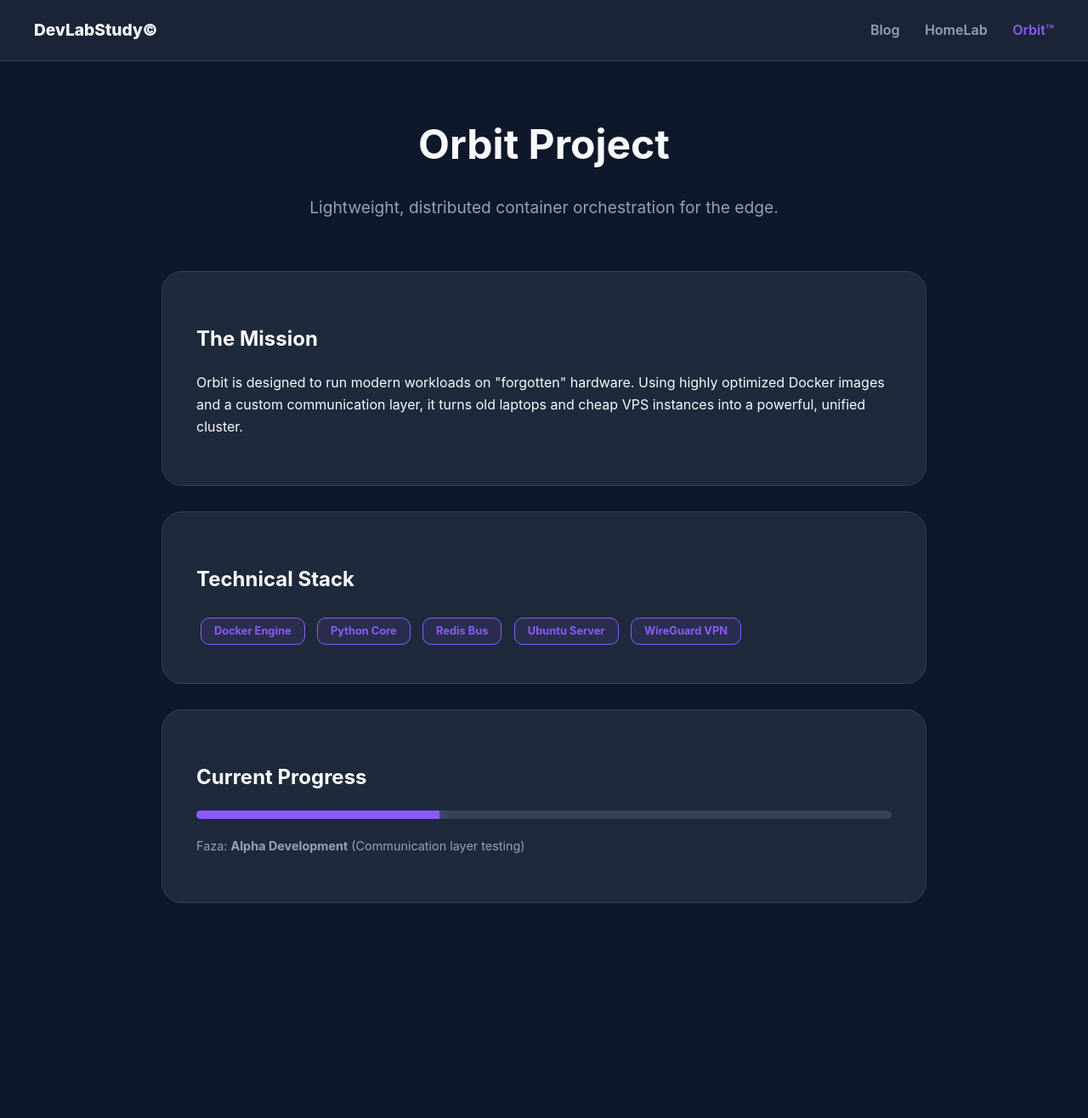
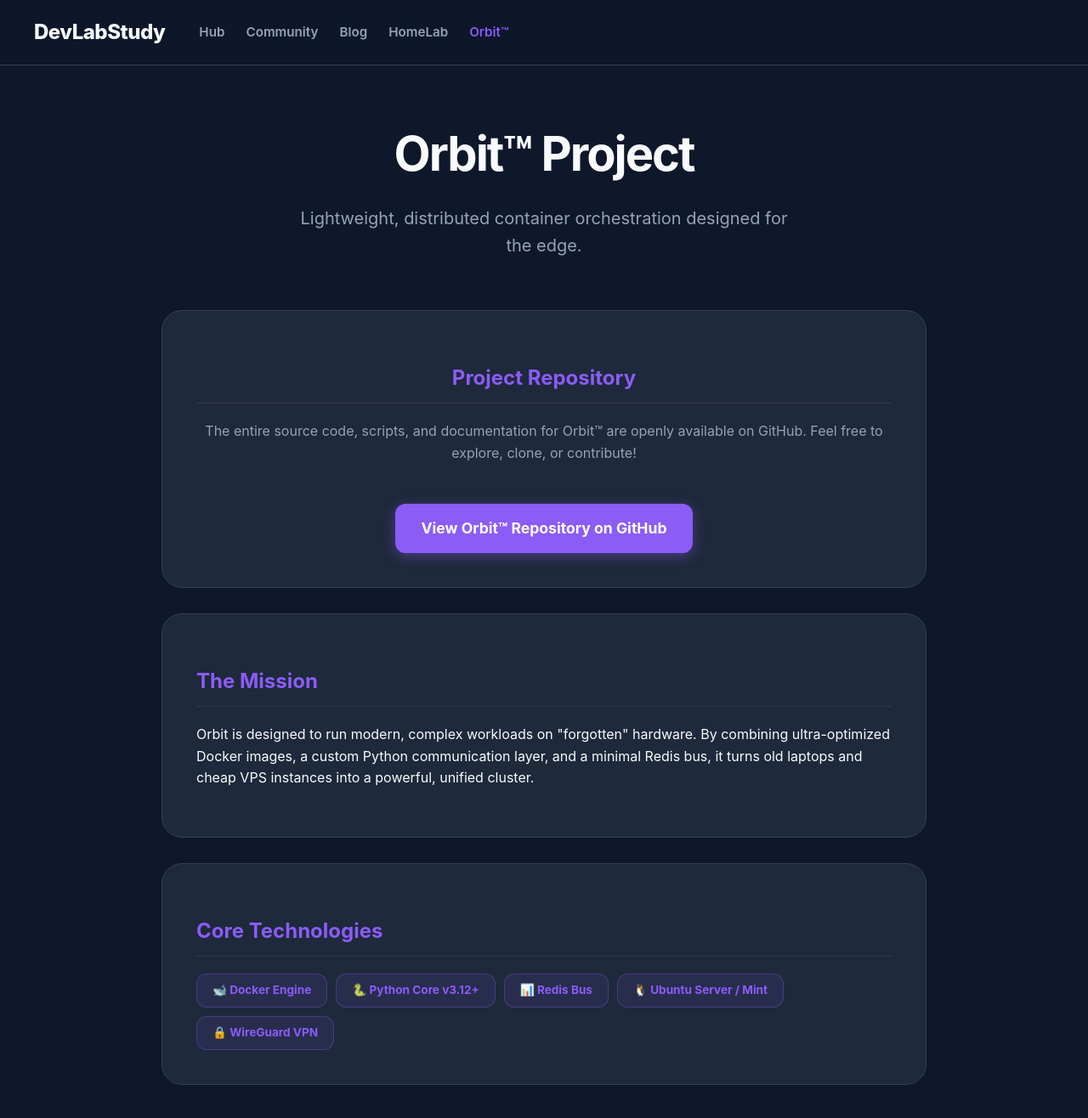
Before and after one commit to TobiMessi/TobiMessi.github.io, a Jekyll site: the page orbit.html, which Jekyll copies as it is, in a window 1280 px wide and 1337 px high. Shown: the top 1316 px of the window at 85% size. Built offline with Jekyll 4.4.1, drawn with Linux system fonts in a browser that asks for light colours.

Commit message:
Refactor navbar and update project descriptions

```diff
--- a/orbit.html
+++ b/orbit.html
@@ -7,62 +7,91 @@
     <link rel="icon" type="image/png" href="/qr-code.png">
     <style>
         :root {
-            --bg-body: #0f172a; --bg-card: #1e293b; --accent-purple: #8b5cf6;
+            --bg-body: #0f172a; --bg-nav: rgba(15, 23, 42, 0.85); --bg-card: #1e293b;
             --text-main: #f8fafc; --text-muted: #94a3b8; --border-color: #334155;
+            --accent-purple: #8b5cf6; --accent-blue: #3b82f6;
         }
         body { font-family: 'Inter', sans-serif; background: var(--bg-body); color: var(--text-main); margin: 0; line-height: 1.6; }
-        .navbar { padding: 20px 40px; display: flex; justify-content: space-between; align-items: center; border-bottom: 1px solid var(--border-color); background: rgba(30, 41, 59, 0.8); backdrop-filter: blur(10px); position: sticky; top: 0; z-index: 100; }
-        .nav-brand { font-weight: 800; text-decoration: none; color: var(--text-main); font-size: 1.2rem; }
-        .nav-links a { margin-left: 25px; text-decoration: none; color: var(--text-muted); font-weight: 600; transition: 0.3s; }
-        .nav-links a:hover { color: var(--accent-purple); }
+
+        /* --- UNIWERSALNY NAVBAR --- */
+        .navbar { background: var(--bg-nav); backdrop-filter: blur(12px); border-bottom: 1px solid var(--border-color); padding: 15px 40px; display: flex; align-items: center; position: sticky; top: 0; z-index: 100; }
+        .nav-brand { font-size: 1.5rem; font-weight: 800; text-decoration: none; color: var(--text-main); letter-spacing: -0.5px; margin-right: 40px; }
+        .nav-center { display: flex; gap: 25px; align-items: center; }
+        .nav-center a { text-decoration: none; color: var(--text-muted); font-weight: 600; font-size: 0.95rem; transition: color 0.3s; }
+        .nav-center a:hover, .nav-center a.active { color: var(--accent-purple); }
+
+        .dropdown { position: relative; display: inline-block; padding: 10px 0; }
+        .dropbtn { color: var(--text-muted); font-weight: 600; font-size: 0.95rem; transition: 0.3s; cursor: pointer; }
+        .dropdown:hover .dropbtn { color: var(--accent-purple); }
+        .dropdown-content { display: none; position: absolute; left: 0; top: 100%; background-color: var(--bg-card); min-width: 180px; box-shadow: 0 10px 30px rgba(0,0,0,0.5); border-radius: 12px; border: 1px solid var(--border-color); overflow: hidden; z-index: 1; opacity: 0; transform: translateY(-10px); transition: all 0.3s ease; }
+        .dropdown:hover .dropdown-content { display: block; opacity: 1; transform: translateY(0); }
+        .dropdown-content a { color: var(--text-main) !important; padding: 12px 20px; text-decoration: none; display: flex; justify-content: space-between; font-size: 0.9rem; font-weight: 600; border-bottom: 1px solid var(--border-color); transition: background 0.2s; }
+        .dropdown-content a:last-child { border-bottom: none; }
+        .dropdown-content a:hover { background: rgba(255,255,255,0.05); padding-left: 25px; }
 
         .container { max-width: 900px; margin: 60px auto; padding: 0 20px; }
         .hero { text-align: center; margin-bottom: 60px; }
-        .hero h1 { font-size: 3rem; margin-bottom: 20px; }
+        .hero h1 { font-size: 3.5rem; margin-bottom: 15px; letter-spacing: -2px; }
 
         .card { background: var(--bg-card); border: 1px solid var(--border-color); padding: 40px; border-radius: 24px; margin-bottom: 30px; }
-        .tech-tag { display: inline-block; background: rgba(139, 92, 246, 0.1); color: var(--accent-purple); padding: 5px 15px; border-radius: 10px; font-size: 0.8rem; font-weight: 700; margin: 5px; border: 1px solid var(--accent-purple); }
+        .card h2 { color: var(--accent-purple); border-bottom: 1px solid rgba(139, 92, 246, 0.2); padding-bottom: 10px; margin-bottom: 20px; }
 
-        .progress-bar { width: 100%; height: 10px; background: #334155; border-radius: 5px; margin: 20px 0; overflow: hidden; }
-        .progress-fill { width: 35%; height: 100%; background: var(--accent-purple); box-shadow: 0 0 15px var(--accent-purple); }
+        .tech-stack { display: flex; gap: 10px; flex-wrap: wrap; margin-top: 20px; }
+        .tech-tag { background: rgba(139, 92, 246, 0.1); color: var(--accent-purple); padding: 8px 18px; border-radius: 12px; font-size: 0.85rem; font-weight: 700; border: 1px solid rgba(139, 92, 246, 0.3); }
+
+        .btn-github { display: inline-block; background: var(--accent-purple); color: white; text-decoration: none; padding: 15px 30px; border-radius: 12px; font-weight: 700; margin-top: 30px; transition: 0.3s; box-shadow: 0 4px 15px rgba(139, 92, 246, 0.4); text-align: center; font-size: 1.1rem; }
+        .btn-github:hover { transform: translateY(-3px); box-shadow: 0 8px 25px rgba(139, 92, 246, 0.6); }
+
+        @media (max-width: 768px) { .navbar { flex-direction: column; padding: 15px; gap: 15px; } .nav-brand { margin-right: 0; } .nav-center { flex-wrap: wrap; justify-content: center; } }
     </style>
 </head>
 <body>
     <nav class="navbar">
-        <a href="/" class="nav-brand">DevLabStudy©</a>
-        <div class="nav-links">
+        <a href="/" class="nav-brand">DevLabStudy</a>
+        <div class="nav-center">
+            <a href="/">Hub</a>
+            <div class="dropdown">
+                <span class="dropbtn">Community</span>
+                <div class="dropdown-content">
+                    <a href="https://github.com/DevLabStudy">GitHub <span>↗</span></a>
+                    <a href="https://www.youtube.com/@devlabstudy">YouTube <span>↗</span></a>
+                    <a href="https://x.com/DevLabStudy">X / Twitter <span>↗</span></a>
+                    <a href="https://www.tiktok.com/@devlabstudy">TikTok <span>↗</span></a>
+                    <a href="https://www.reddit.com/user/devlabstudy">Reddit <span>↗</span></a>
+                </div>
+            </div>
             <a href="/blog">Blog</a>
             <a href="/homelab">HomeLab</a>
-            <a href="/orbit" style="color: var(--accent-purple);">Orbit™</a>
+            <a href="/orbit" class="active">Orbit™</a>
         </div>
     </nav>
 
     <main class="container">
         <div class="hero">
-            <h1>Orbit Project</h1>
-            <p style="font-size: 1.2rem; color: var(--text-muted);">Lightweight, distributed container orchestration for the edge.</p>
+            <h1>Orbit™ Project</h1>
+            <p style="font-size: 1.25rem; color: var(--text-muted); max-width: 600px; margin: 0 auto;">Lightweight, distributed container orchestration designed for the edge.</p>
+        </div>
+
+        <div class="card" style="text-align: center;">
+            <h2>Project Repository</h2>
+            <p style="color: var(--text-muted);">The entire source code, scripts, and documentation for Orbit™ are openly available on GitHub. Feel free to explore, clone, or contribute!</p>
+            <a href="https://github.com/DevLabStudy/orbit" class="btn-github">View Orbit™ Repository on GitHub</a>
         </div>
 
         <div class="card">
             <h2>The Mission</h2>
-            <p>Orbit is designed to run modern workloads on "forgotten" hardware. Using highly optimized Docker images and a custom communication layer, it turns old laptops and cheap VPS instances into a powerful, unified cluster.</p>
+            <p>Orbit is designed to run modern, complex workloads on "forgotten" hardware. By combining ultra-optimized Docker images, a custom Python communication layer, and a minimal Redis bus, it turns old laptops and cheap VPS instances into a powerful, unified cluster.</p>
         </div>
 
         <div class="card">
-            <h2>Technical Stack</h2>
-            <div style="margin-top: 20px;">
-                <span class="tech-tag">Docker Engine</span>
-                <span class="tech-tag">Python Core</span>
-                <span class="tech-tag">Redis Bus</span>
-                <span class="tech-tag">Ubuntu Server</span>
-                <span class="tech-tag">WireGuard VPN</span>
+            <h2>Core Technologies</h2>
+            <div class="tech-stack">
+                <span class="tech-tag">🐋 Docker Engine</span>
+                <span class="tech-tag">🐍 Python Core v3.12+</span>
+                <span class="tech-tag">📊 Redis Bus</span>
+                <span class="tech-tag">🐧 Ubuntu Server / Mint</span>
+                <span class="tech-tag">🔒 WireGuard VPN</span>
             </div>
-        </div>
-
-        <div class="card">
-            <h2>Current Progress</h2>
-            <div class="progress-bar"><div class="progress-fill"></div></div>
-            <p style="font-size: 0.9rem; color: var(--text-muted);">Faza: <b>Alpha Development</b> (Communication layer testing)</p>
         </div>
     </main>
 </body>
```
